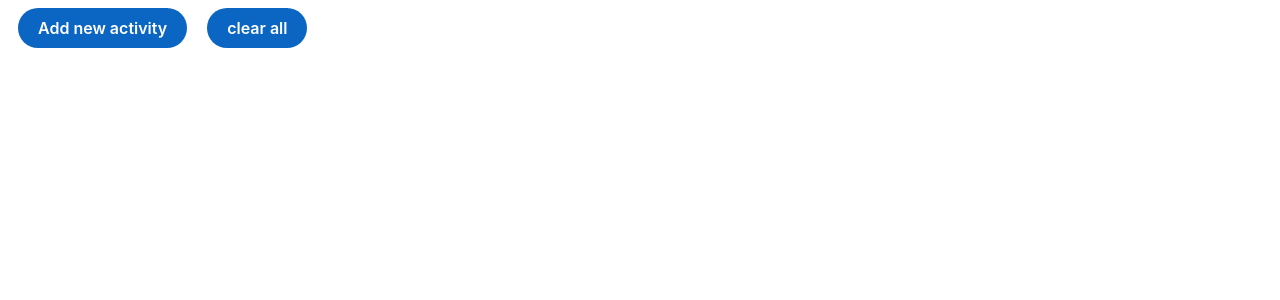
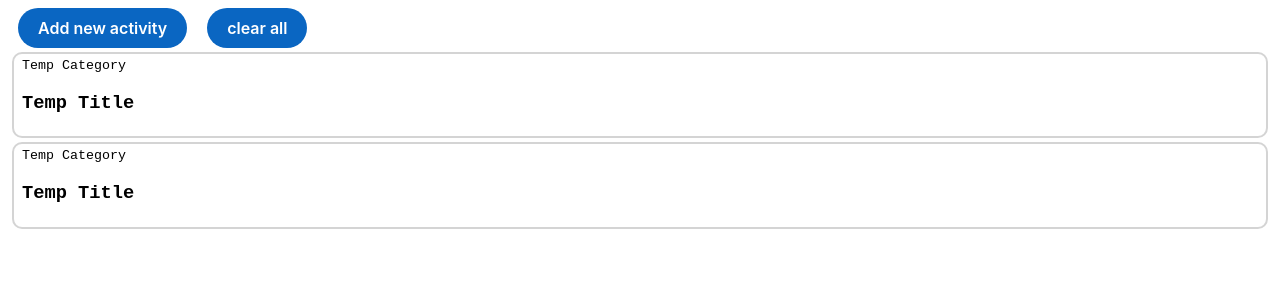
Before and after one commit to motasuwa/angular-ivy-NewActivity, an Angular app: page / in a window 1280 px wide. Shown: the top 300 px of the page. Built offline with nearby package versions, Linux system fonts and the light colour scheme; no server answers.

Commit message:
3 files modified

```diff
--- a/src/app/activity/activity.component.html
+++ b/src/app/activity/activity.component.html
@@ -1,5 +1,5 @@
 <app-info-card
   category="Temp Category"
   title="Temp Title"
-  [content]="act"
+  [content]="activity"
 ></app-info-card>
--- a/src/app/activity/activity.component.ts
+++ b/src/app/activity/activity.component.ts
@@ -6,7 +6,7 @@ import { ActivityDatasourceService } from './activity.datasource.service';
   templateUrl: './activity.component.html',
 })
 export class ActivityComponent implements OnInit {
-  public act: string = '';
+  public activity: string = '';
 
   constructor(private datasource: ActivityDatasourceService) {}
 
@@ -15,6 +15,6 @@ export class ActivityComponent implements OnInit {
   }
 
   public getAct(): void {
-    this.datasource.getAct().subscribe((act) => (this.act = act));
+    this.datasource.getAct().subscribe((activity) => (this.activity = activity));
   }
 }
--- a/src/app/app.component.ts
+++ b/src/app/app.component.ts
@@ -6,7 +6,7 @@ import { Component } from '@angular/core';
   styleUrls: ['./app.component.css'],
 })
 export class AppComponent {
-  public items: number[] = [];
+  public items: number[] = [1, 2];
 
   addActivity(): void {
     this.items.push(Math.random()); //to update with id
```
